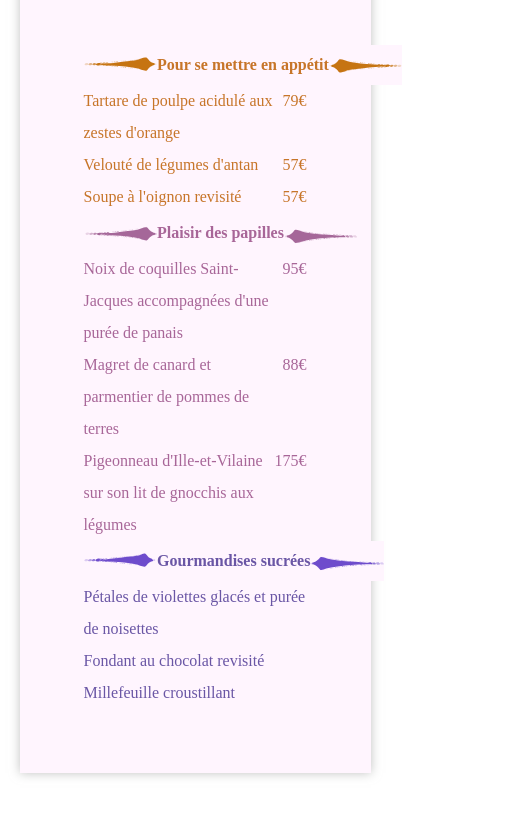
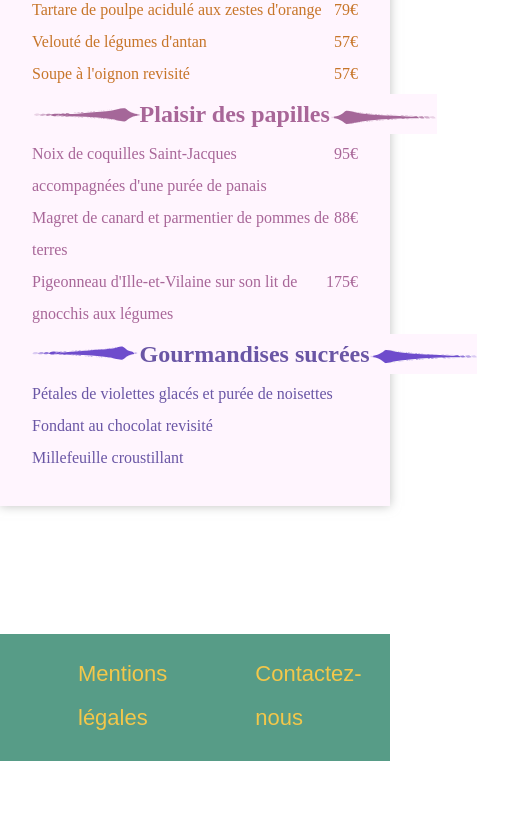
Before and after one commit to MomoD92/ohmyfood, a website: page menu-2.html in a window 390 px wide. Shown: the part 465-1290 px from the top of the page, 505 px wide, since content can reach past the window. After the commit the page ends 1226 px from the top, so only its background shows below. Drawn offline with Linux system fonts and the light colour scheme; a web font is replaced by a local one.

Commit message:
breakpoint

```diff
--- a/menu-2.html
+++ b/menu-2.html
@@ -27,9 +27,9 @@
             <table class="menu-card__table menu-table">
 
                   <caption class="menu-table__caption">
-                    <img src="./img/SVG/menu-2-1-left.svg" alt="line-left" width="33" height="20">
+                    <img src="./img/SVG/menu-2-1-left.svg" alt="line-left">
                        <p class="menu-table__caption--title">Pour se mettre en appétit</p>
-                    <img src="./img/SVG/menu-2-1-right.svg" alt="line-left" width="33" height="20">
+                    <img src="./img/SVG/menu-2-1-right.svg" alt="line-right">
                   </caption>
 
                   <th class="menu-table__items">
@@ -50,9 +50,9 @@
             <table class="menu-card__table menu-table__2">
 
                 <caption class="menu-table__caption">
-                    <img src="./img/SVG/menu-2-2-left.svg" alt="line-left" width="33" height="20">
+                    <img src="./img/SVG/menu-2-2-left.svg" alt="line-left">
                          <p class="menu-table__caption--title">Plaisir des papilles</p>
-                    <img src="./img/SVG/menu-2-2-right.svg" alt="line-left" width="33" height="20">
+                    <img src="./img/SVG/menu-2-2-right.svg" alt="line-right">
                 </caption>
 
                 <th class="menu-table__items">
@@ -73,9 +73,9 @@
             <table class="menu-card__table menu-table__3">
 
                <caption class="menu-table__caption">
-                   <img src="./img/SVG/menu-2-3-left.svg" alt="line-left" width="33" height="20">
+                   <img src="./img/SVG/menu-2-3-left.svg" alt="line-left">
                        <p class="menu-table__caption--title">Gourmandises sucrées</p>
-                   <img src="./img/SVG/menu-2-3-right.svg" alt="line-left" width="33" height="20">
+                   <img src="./img/SVG/menu-2-3-right.svg" alt="line-right">
                </caption>
 
                <th class="menu-table__items">
--- a/sass/main.scss
+++ b/sass/main.scss
@@ -110,10 +110,10 @@ $duration-animation: 80ms;
 /* MEDIA QUERY */
 
 $breakpoints: (
-    'small': ( min-width: 768px ),
-    'medium':(min-width: 992px ),
-    'large': (min-width: 1200px ),
-    'x-large': (min-width: 1400px ),
+    'small': ( max-width: 768px ),
+    'medium':(max-width: 992px ),
+    'large': (max-width: 1200px ),
+    'x-large': (max-width: 1400px ),
 );
 
 /* MIXINS*/
@@ -320,13 +320,12 @@ article {
     justify-content: space-between;
     align-content: space-between;
     margin: 0 auto;
-    padding: 2em;
+    //padding: 2em;
     width: 100%;
     height: auto;
     @include breakpoint(large) {
-        width: 60%;
+        width: 80%;
     }
-
     &__item{
         display: flex;
         flex-wrap: wrap;
@@ -339,15 +338,12 @@ article {
         border-radius: 0.3em;
         box-shadow: 0 0 10px 0 rgba(152, 153, 151, 0.6);
         transition: box-shadow calc(#{$duration-transition}*1.5) ease-in-out;
-        @include breakpoint(small) {
-            width: 80%;
-        }
-        @include breakpoint(medium) {
-            width: 45%;
-            height: 70vmin;
-        }
 
-        &:hover{
+       @include breakpoint(small) {
+            width: 60%;
+          }
+
+      &:hover{
             box-shadow: 0 0 10px 0 rgba(152, 153, 151, 1);
         }
         &--link{
@@ -464,16 +460,8 @@ article {
     width: 90%;
     box-shadow: 0 0 10px 0 rgba(152,153,151,0.6);
     @include breakpoint(small) {
-        padding: 3em;
-        width: 80%;
-    }
-    @include breakpoint(medium) {
-        padding: 4em;
-        width: 70%;
-    }
-    @include breakpoint(large) {
-        padding: 5em;
-        width: 60%;
+        padding: 2em;
+        width: 100%;
     }
 
     &-menu-1{
@@ -503,7 +491,7 @@ article {
          color: $color-menu-2-text;
          background-color: $color-menu-2-bg;
          .menu-card__header{
-             padding-bottom: 3em;
+             padding-bottom: 2em;
              font-family: 'CroissantOne-Regular';
              color: $color-menu-2-text;
              background: linear-gradient(
@@ -519,6 +507,7 @@ article {
              margin-right: 0;
 
          }
+
     }
     &-menu-3{
         font-family: 'Tillana-Regular';
@@ -541,7 +530,7 @@ article {
                     font-size: scut-rem(48px);
                 }
                 @include breakpoint(large) {
-                    font-size: scut-rem(58px);
+                    font-size: scut-rem(30px);
                 }
             }
         }
@@ -549,7 +538,7 @@ article {
             margin-left: 0;
             margin-right: 0;
             @include breakpoint(x-large) {
-                margin-left: 3em;
+               margin-left: 3em;
                 margin-right: 3em;
             }
         }
```
Also changed, not shown: menu-3.html (+6 -6 lines), menu-4.html (+6 -6 lines), sass/main.css, 1 other file.
